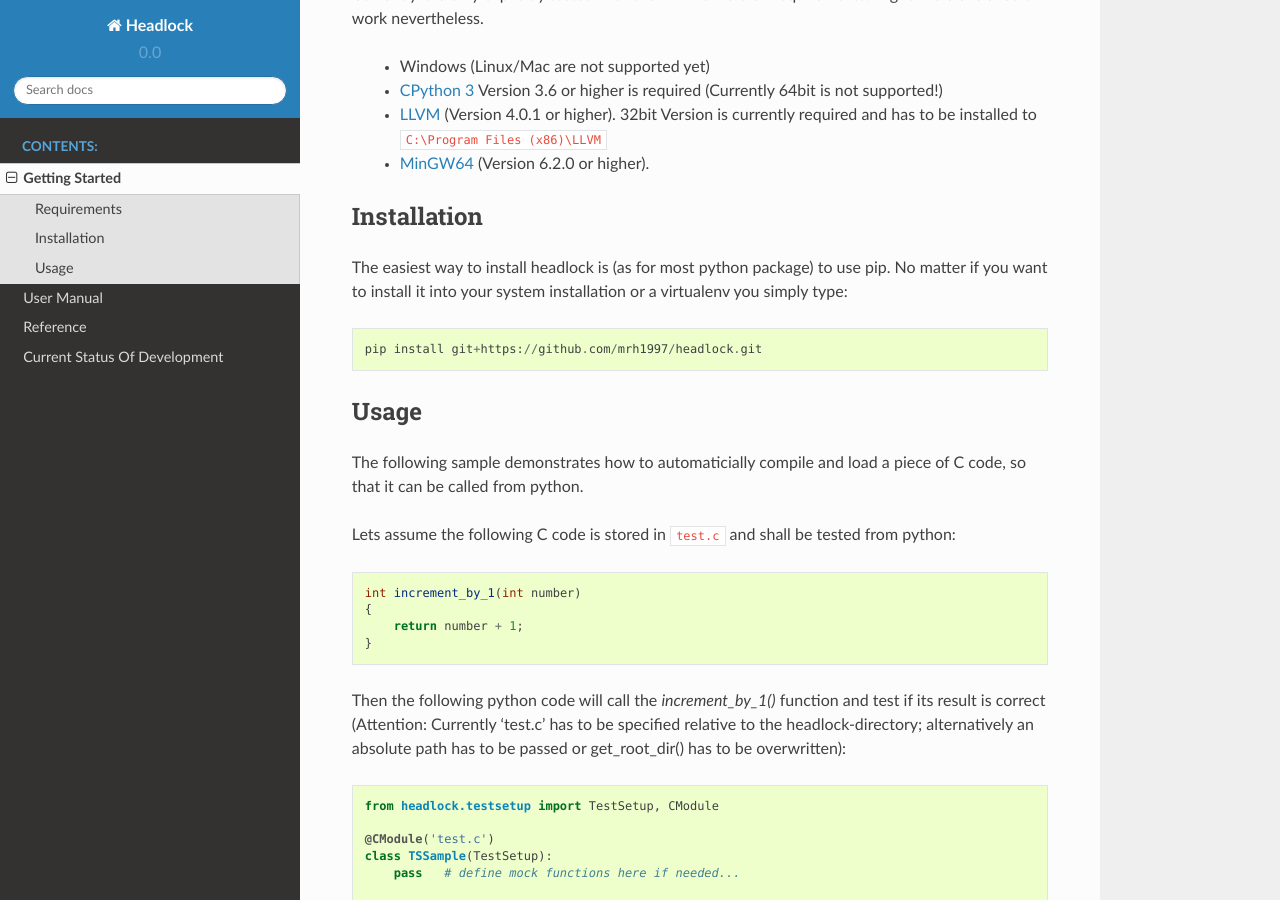
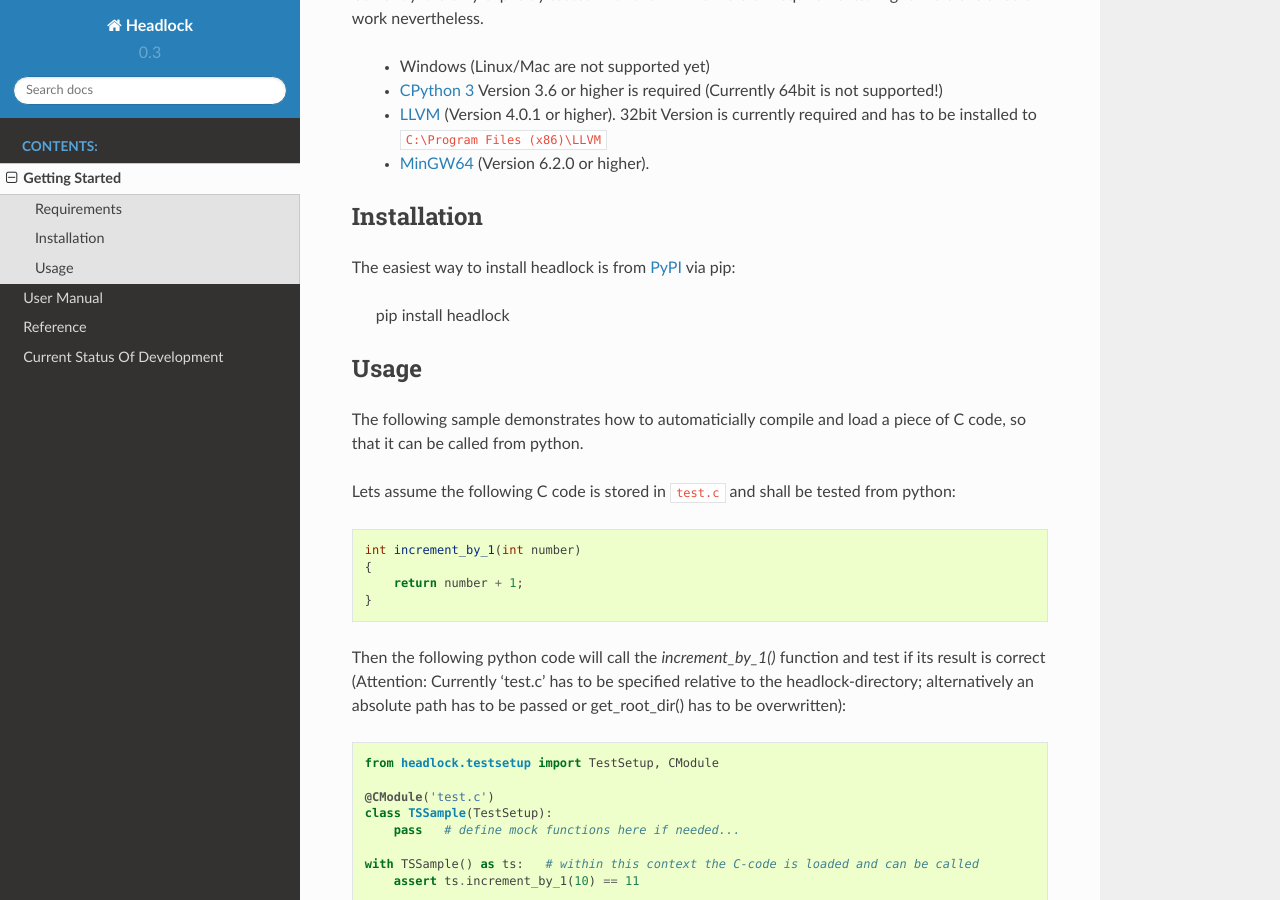
Before and after one commit to mrh1997/headlock, a Sphinx documentation site: the page built from docs/getting-started.rst, in a window 1280 px wide and 900 px high, scrolled down 382 px. Built offline with Sphinx 7.4.7 and the Read the Docs theme 2.0.0, drawn with Linux system fonts in a browser that asks for light colours.

Commit message:
Add Project To PyPI and start versioning
Due to adding the project to pypi it got the first official
version 0.3.0

```diff
--- a/docs/conf.py
+++ b/docs/conf.py
@@ -54,10 +54,13 @@ author = 'Robert Hölzl'
 # |version| and |release|, also used in various other places throughout the
 # built documents.
 #
+# The full version, including alpha/beta/rc tags.
+import os
+import sys
+sys.path.insert(0, os.path.dirname(os.path.dirname(__file__)))
+from headlock import __version__ as release
 # The short X.Y version.
-version = '0.0'
-# The full version, including alpha/beta/rc tags.
-release = '0.0.1'
+version = '.'.join(release.split('.')[:2])
 
 # The language for content autogenerated by Sphinx. Refer to documentation
 # for a list of supported languages.
--- a/docs/getting-started.rst
+++ b/docs/getting-started.rst
@@ -28,11 +28,10 @@ Higher versions should work nevertheless.
 Installation
 ============
 
-The easiest way to install headlock is (as for most python package) to use pip.
-No matter if you want to install it into your system installation or a
-virtualenv you simply type::
+The easiest way to install headlock is from
+`PyPI <https://github.com/pypa/headlock>`_ via pip:
 
-   pip install git+https://github.com/mrh1997/headlock.git
+   pip install headlock
 
 
 Usage
--- a/headlock/__init__.py
+++ b/headlock/__init__.py
@@ -0,0 +1 @@
+__version__ = "0.3.0"
```
Also changed, not shown: docs/development-status.rst (+7 -1 lines), setup.py (+18 -3 lines), 1 other file.
